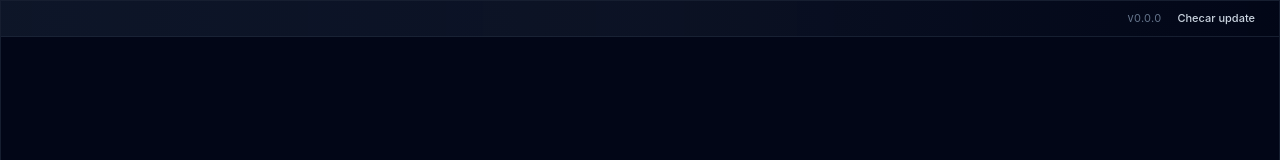
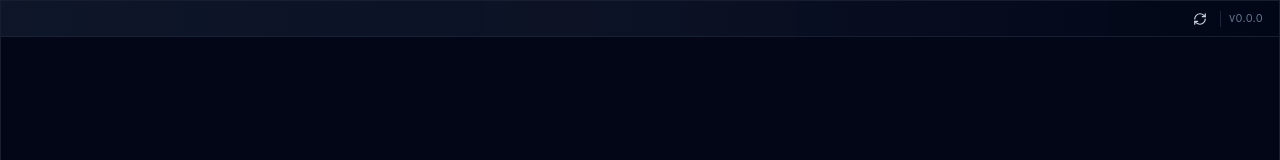
Before and after one commit to robertoumbelino/pointer, a React (Vite) app: page / in a window 1280 px wide. Shown: the top 160 px of the page. Built offline with nearby package versions, Linux system fonts and the light colour scheme.

Commit message:
♻️ refactor(app-update): refactored top bar icon divider and version alignment

```diff
--- a/src/features/app-update/ui/AppTopBar.tsx
+++ b/src/features/app-update/ui/AppTopBar.tsx
@@ -1,4 +1,5 @@
 import type { AppUpdateInfo } from '../../../../shared/db-types'
+import { Download, RefreshCw } from 'lucide-react'
 import { Button } from '../../../components/ui/button'
 
 type AppTopBarProps = {
@@ -18,16 +19,24 @@ export function AppTopBar({
   onCheckForUpdate,
   onInstallUpdate,
 }: AppTopBarProps): JSX.Element {
+  const hasUpdate = Boolean(appUpdateInfo?.hasUpdate)
+
   return (
     <div className='drag-region flex h-9 items-center justify-end border-b border-slate-800/70 bg-gradient-to-r from-slate-900/90 via-slate-900/70 to-slate-950/90 pl-24 pr-4'>
-      <div className='no-drag flex items-center gap-2'>
-        <span className='select-none text-[11px] tracking-wide text-slate-500'>v{appVersion}</span>
+      <div className='no-drag ml-auto flex h-full items-center'>
         <Button
-          variant={appUpdateInfo?.hasUpdate ? 'default' : 'ghost'}
-          size='sm'
-          className='h-6 px-2 text-[11px]'
+          variant={hasUpdate ? 'default' : 'ghost'}
+          size={hasUpdate ? 'sm' : 'icon'}
+          className={hasUpdate ? 'h-6 gap-1.5 px-2 text-[11px] leading-none' : 'h-6 w-6'}
+          title={
+            hasUpdate
+              ? `Atualizar para v${appUpdateInfo?.latestVersion ?? ''}`
+              : isCheckingAppUpdate
+                ? 'Checando atualizações...'
+                : 'Checar atualizações'
+          }
           onClick={() => {
-            if (appUpdateInfo?.hasUpdate) {
+            if (hasUpdate) {
               void onInstallUpdate()
             } else {
               void onCheckForUpdate(true)
@@ -35,14 +44,21 @@ export function AppTopBar({
           }}
           disabled={isCheckingAppUpdate || isInstallingAppUpdate}
         >
-          {isInstallingAppUpdate
-            ? 'Atualizando...'
-            : isCheckingAppUpdate
-              ? 'Checando...'
-              : appUpdateInfo?.hasUpdate
-                ? `Upgrade ${appUpdateInfo.latestVersion}`
-                : 'Checar update'}
+          {hasUpdate ? (
+            <>
+              {isInstallingAppUpdate ? (
+                <RefreshCw className='h-3.5 w-3.5 animate-spin' />
+              ) : (
+                <Download className='h-3.5 w-3.5' />
+              )}
+              <span>{isInstallingAppUpdate ? 'Atualizando...' : 'Atualizar'}</span>
+            </>
+          ) : (
+            <RefreshCw className={isCheckingAppUpdate ? 'h-3.5 w-3.5 animate-spin' : 'h-3.5 w-3.5'} />
+          )}
         </Button>
+        <span className='mx-2 h-4 w-px bg-slate-700/55' />
+        <span className='select-none text-[11px] leading-none tracking-wide text-slate-500'>v{appVersion}</span>
       </div>
     </div>
   )
```
